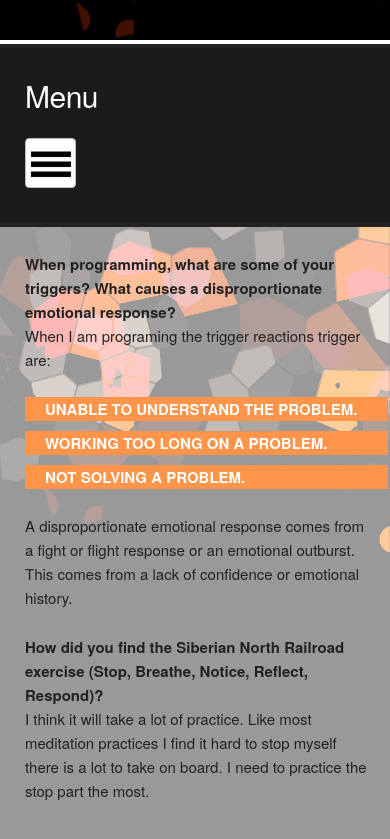
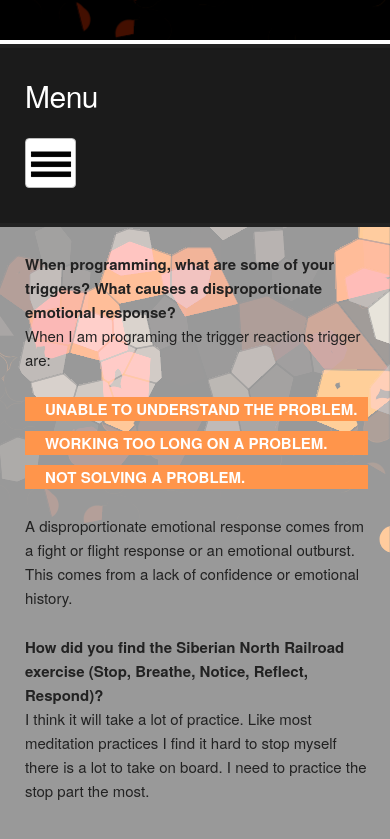
Before and after one commit to tlr87/tlr87.github.io, a plain HTML site: page blog/c6-control.html in a window 390 px wide. Shown: the part 79-918 px from the top of the page. Drawn offline with nearby package versions, Linux system fonts and the light colour scheme.

Commit message:
CSS Overhaul 2.0

```diff
--- a/styles/main.css
+++ b/styles/main.css
@@ -37,9 +37,6 @@ body {
       background-image: url(../images/background.png);
       color: #fff;
       background-position: 95% 75%;
-    }
-    li {
-      width: 100%!important;
     }
   }
 .icon-button {
@@ -152,7 +149,6 @@ li {
   list-style-type: none;
   background-color: #ff954b;
   color: #fff;
-  width: 50%;
 }
 
 li a {
```
